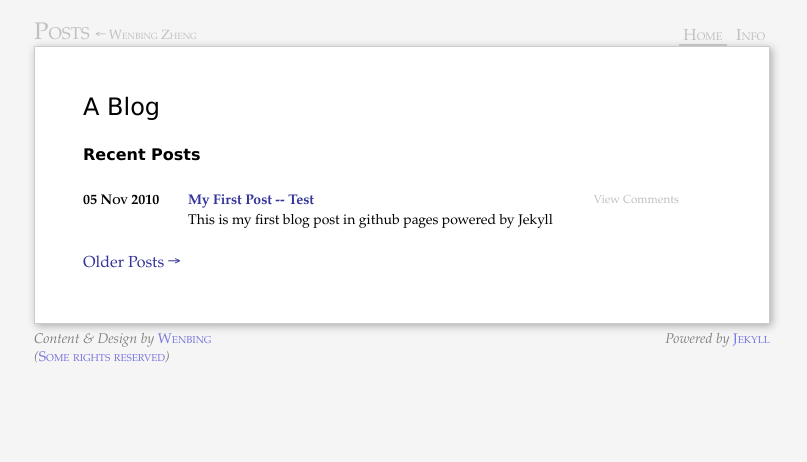
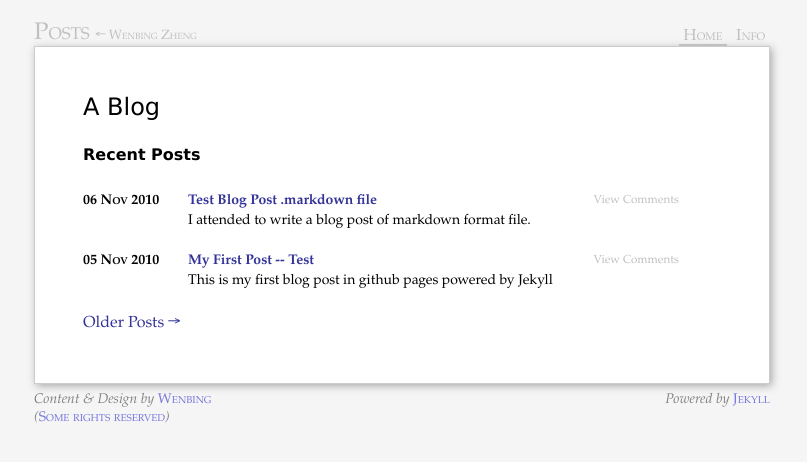
Before and after one commit to GunioRobot/wenbing.github.com, a Jekyll site: the page built from post/index.markdown, in a window 1280 px wide. Shown: the top 462 px of the page, without its empty margins (238-1045 px from the left). Built offline with Jekyll 4.4.1, drawn with Linux system fonts in a browser that asks for light colours; Markdown is read by kramdown in place of the engine named in the settings; comment, search, counter and statistics services are not loaded.

Commit message:
one more post

```diff
--- a/index.markdown
+++ b/index.markdown
@@ -19,7 +19,7 @@ Recent posts include:
 <li>
   <a href="{{ post.url }}" title="{{ post.excerpt }}">{{ post.title }}</a>
   <em>发表于 </em>
-  <span class="date">{{ post.date | date_to_long_string }}.</span>
+  <span class="date">{{ post.date | date_to_string }}.</span>
 </li>
 </ul>
 {% endfor %}
--- /dev/null
+++ b/post/_posts/2010-11-06-Test-Two-Markdown-Blog-Post.markdown
@@ -0,0 +1,13 @@
+---
+title: Test Blog Post .markdown file
+
+excerpt: I attended to write a blog post of markdown format file.
+
+location: Home
+
+layout: post
+
+---
+
+More
+---------------
```
